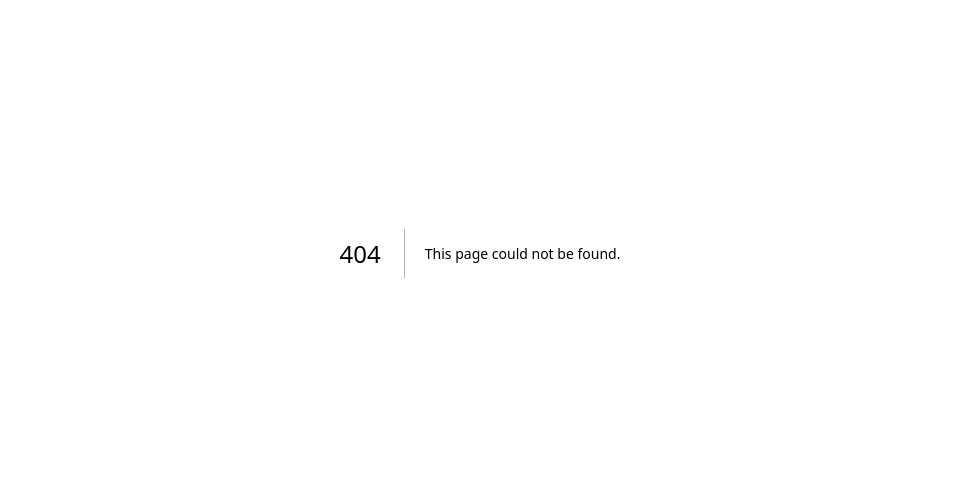
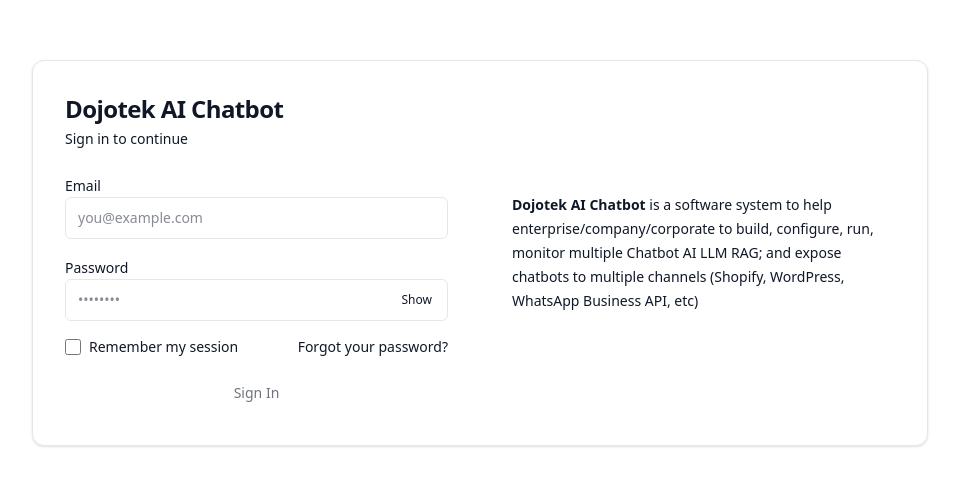
Before and after one commit to dojotek/dojotek-ai-chatbot-frontend, a Next.js app: page /sign-in in a window 1280 px wide. Before the commit this address had no page. Shown: the part 147-632 px from the top of the page, without its empty margins (160-1119 px from the left). Built offline with nearby package versions, Linux system fonts and the light colour scheme.

Commit message:
feat(sign-in): wireframe

```diff
--- /dev/null
+++ b/src/app/sign-in/page.tsx
@@ -0,0 +1,3 @@
+import SignIn from "@/views/SignIn";
+
+export default SignIn;
--- /dev/null
+++ b/src/views/SignIn/SignIn.tsx
@@ -0,0 +1,143 @@
+"use client";
+
+import { useMemo, useState } from "react";
+
+function SignIn() {
+  const [email, setEmail] = useState<string>("");
+  const [password, setPassword] = useState<string>("");
+  const [remember, setRemember] = useState<boolean>(false);
+  const [showPassword, setShowPassword] = useState<boolean>(false);
+  const [touchedEmail, setTouchedEmail] = useState<boolean>(false);
+  const [touchedPassword, setTouchedPassword] = useState<boolean>(false);
+
+  const isValidEmail = useMemo(() => {
+    if (!email) return false;
+    // Simple RFC 5322 compliant-enough email regex for UI validation
+    const emailRegex = /^[^\s@]+@[^\s@]+\.[^\s@]+$/;
+    return emailRegex.test(email);
+  }, [email]);
+
+  const isPasswordValid = password.length > 0;
+  const canSubmit = isValidEmail && isPasswordValid;
+
+  const onSubmit = (e: React.FormEvent<HTMLFormElement>) => {
+    e.preventDefault();
+    setTouchedEmail(true);
+    setTouchedPassword(true);
+    if (!canSubmit) return;
+    // Placeholder submit. Wire up to real auth later.
+
+    console.log({ email, passwordMasked: "••••••••", remember });
+  };
+
+  return (
+    <div className="min-h-screen w-full bg-background px-4 py-8 flex items-center justify-center">
+      <div className="w-full max-w-4xl rounded-xl border bg-white shadow-sm overflow-hidden">
+        <div className="grid grid-cols-1 lg:grid-cols-2">
+          {/* Left: Form */}
+          <div className="p-6 sm:p-8">
+            <h1 className="text-2xl font-semibold tracking-tight">Dojotek AI Chatbot</h1>
+            <p className="mt-1 text-sm text-muted-foreground">Sign in to continue</p>
+
+            <form className="mt-6 space-y-4" onSubmit={onSubmit} noValidate>
+              <div className="space-y-1.5">
+                <label htmlFor="email" className="text-sm font-medium">
+                  Email
+                </label>
+                <input
+                  id="email"
+                  type="email"
+                  inputMode="email"
+                  autoComplete="email"
+                  value={email}
+                  onChange={(e) => setEmail(e.target.value)}
+                  onBlur={() => setTouchedEmail(true)}
+                  aria-invalid={touchedEmail && !isValidEmail}
+                  aria-describedby="email-error"
+                  placeholder="you@example.com"
+                  className="w-full rounded-md border bg-background px-3 py-2.5 text-sm outline-none focus:ring-2 focus:ring-primary/30"
+                  required
+                />
+                {touchedEmail && !isValidEmail ? (
+                  <p id="email-error" className="text-xs text-red-600">
+                    Please enter a valid email address.
+                  </p>
+                ) : null}
+              </div>
+
+              <div className="space-y-1.5">
+                <label htmlFor="password" className="text-sm font-medium">
+                  Password
+                </label>
+                <div className="relative">
+                  <input
+                    id="password"
+                    type={showPassword ? "text" : "password"}
+                    autoComplete="current-password"
+                    value={password}
+                    onChange={(e) => setPassword(e.target.value)}
+                    onBlur={() => setTouchedPassword(true)}
+                    aria-invalid={touchedPassword && !isPasswordValid}
+                    aria-describedby="password-error"
+                    placeholder="••••••••"
+                    className="w-full rounded-md border bg-background px-3 py-2.5 pr-24 text-sm outline-none focus:ring-2 focus:ring-primary/30"
+                    required
+                  />
+                  <div className="absolute inset-y-0 right-2 flex items-center gap-2">
+                    <button
+                      type="button"
+                      onClick={() => setShowPassword((v) => !v)}
+                      className="text-xs font-medium text-muted-foreground hover:text-foreground px-2 py-1 rounded-md hover:bg-muted"
+                      aria-label={showPassword ? "Hide password" : "Show password"}
+                    >
+                      {showPassword ? "Hide" : "Show"}
+                    </button>
+                  </div>
+                </div>
+                {touchedPassword && !isPasswordValid ? (
+                  <p id="password-error" className="text-xs text-red-600">
+                    Password is required.
+                  </p>
+                ) : null}
+              </div>
+
+              <div className="flex items-center justify-between">
+                <label className="inline-flex items-center gap-2 text-sm">
+                  <input
+                    type="checkbox"
+                    className="h-4 w-4"
+                    checked={remember}
+                    onChange={(e) => setRemember(e.target.checked)}
+                  />
+                  <span>Remember my session</span>
+                </label>
+                <a href="#" className="text-sm text-primary hover:underline">
+                  Forgot your password?
+                </a>
+              </div>
+
+              <button
+                type="submit"
+                disabled={!canSubmit}
+                className="w-full rounded-md bg-foreground px-4 py-2.5 text-sm font-medium text-background disabled:opacity-60 disabled:cursor-not-allowed"
+              >
+                Sign In
+              </button>
+            </form>
+          </div>
+
+          {/* Right: Description */}
+          <div className="hidden lg:block bg-muted/30 p-8">
+            <div className="h-full flex items-center">
+              <p className="text-sm leading-6 text-muted-foreground">
+                <span className="font-semibold text-foreground">Dojotek AI Chatbot</span> is a software system to help enterprise/company/corporate to build, configure, run, monitor multiple Chatbot AI LLM RAG; and expose chatbots to multiple channels (Shopify, WordPress, WhatsApp Business API, etc)
+              </p>
+            </div>
+          </div>
+        </div>
+      </div>
+    </div>
+  );
+}
+
+export default SignIn;
--- /dev/null
+++ b/src/views/SignIn/index.ts
@@ -0,0 +1 @@
+export { default } from "./SignIn";
```
